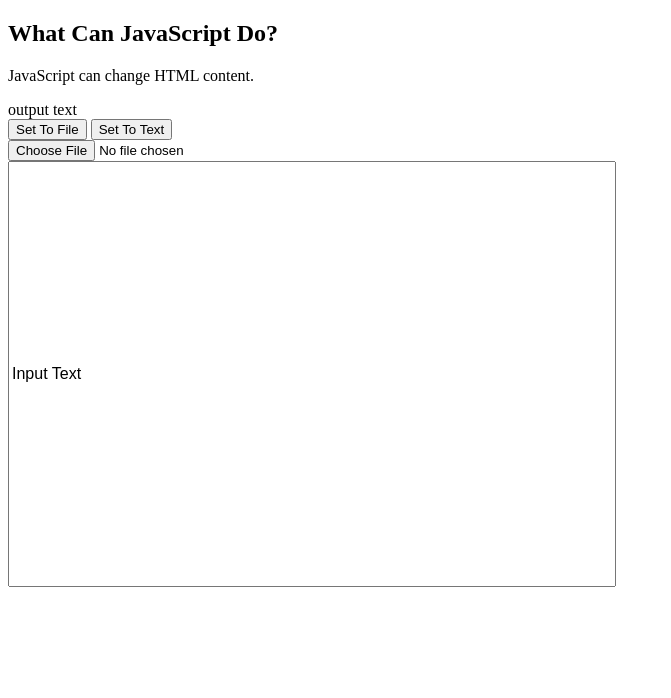
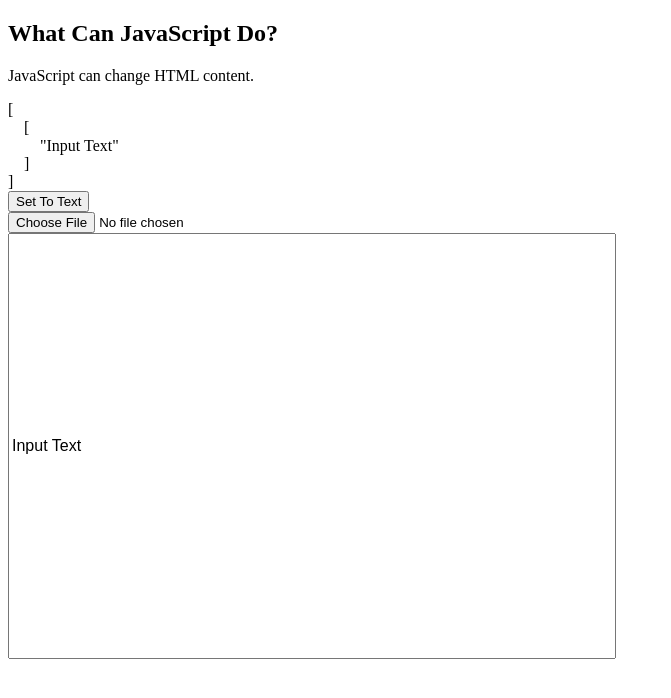
Before and after one commit to egelja/zt-calculator, a website: page src/webpage.html in a window 1280 px wide. Both pictures are taken after a click on the button "Set To Text". Shown: the whole page, without its empty margins (0-671 px from the left). Drawn offline with nearby package versions, Linux system fonts and the light colour scheme.

Commit message:
Got rid of extra button, parses pasted CSV too
Also fixed file name in HTML.

```diff
--- a/src/js/main.js
+++ b/src/js/main.js
@@ -12,12 +12,23 @@ input.addEventListener("change", function (e) {
 });
 
 function setToFile(parsedCSV) {
-    document.getElementById("output").innerHTML = JSON.stringify(parsedCSV.data, null, 4);
+    document.getElementById("output").innerHTML = JSON.stringify(
+        parsedCSV.data,
+        null,
+        4
+    );
     console.log(parsedCSV.data);
 }
 
 function setToText() {
-    document.getElementById("output").innerHTML = document.getElementById(
-        "CSVText"
-    ).value;
+    Papa.parse(document.getElementById("CSVText").value, {
+        complete: function (results) {
+            document.getElementById("output").innerHTML = JSON.stringify(
+                results.data,
+                null,
+                4
+            );
+            console.log(results.data);
+        },
+    });
 }
--- a/src/webpage.html
+++ b/src/webpage.html
@@ -14,7 +14,6 @@
     <span id = "output" style="white-space: pre-wrap">output text</span>
     <br>
 
-    <button type="button" onclick='setToFile()'>Set To File</button>
     <button type="button" onclick='setToText()'>Set To Text</button>
 
     <br>
@@ -26,7 +25,7 @@
     <input id="CSVText" type="text" name="CSVText" Value="Input Text" style="font-size:12pt;height:420px;width:600px;">
 
     <script src="https://cdnjs.cloudflare.com/ajax/libs/PapaParse/5.3.0/papaparse.min.js" integrity="sha512-rKFvwjvE4liWPlFnvH4ZhRDfNZ9FOpdkD/BU5gAIA3VS3vOQrQ5BjKgbO3kxebKhHdHcNUHLqxQYSoxee9UwgA==" crossorigin="anonymous"></script>
-    <script src="js/csvReader.js"></script>
+    <script src="js/main.js"></script>
 </body>
 
 </html>
```
